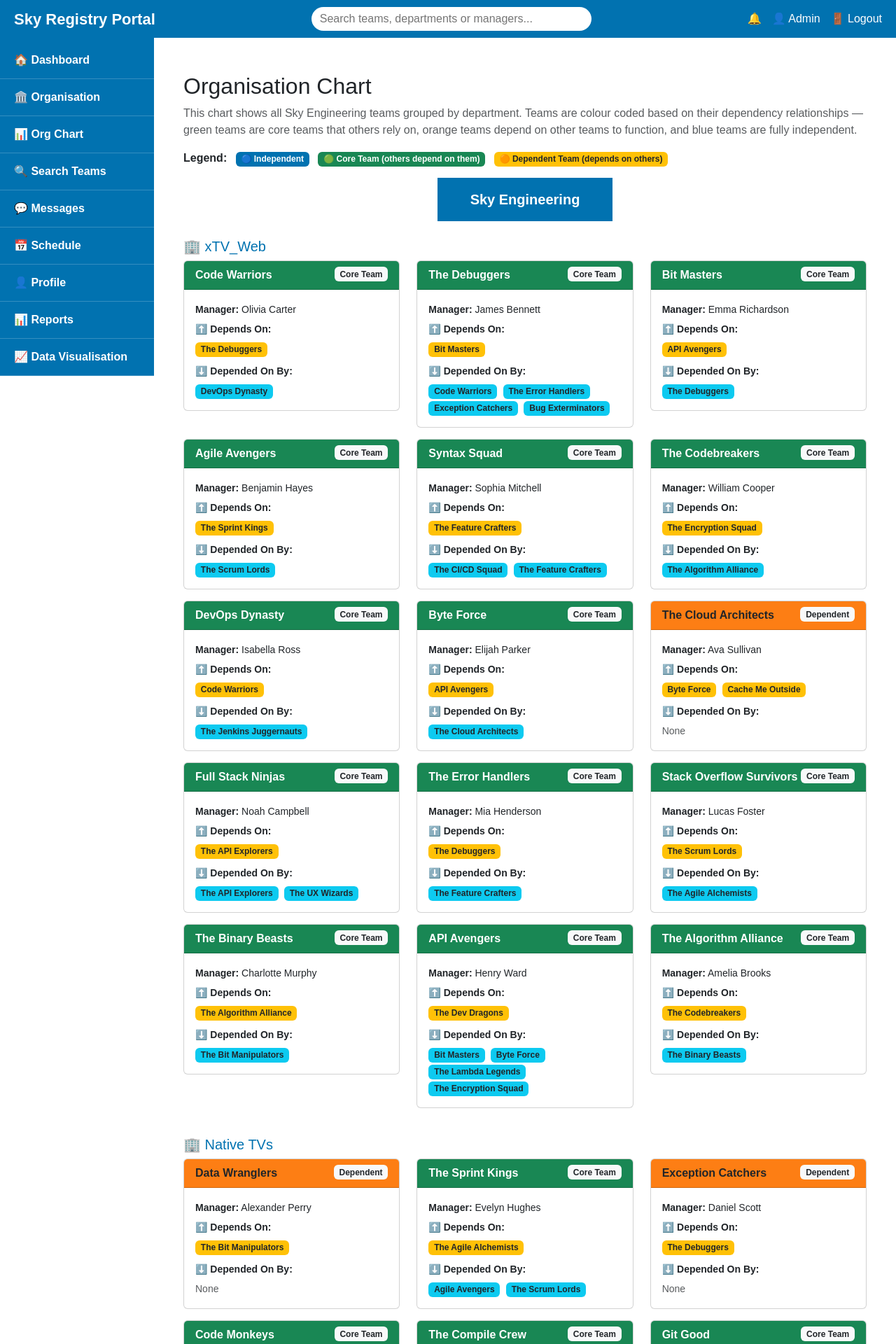
After one commit to youssefbenlamin03-spec/Sky-Registry-Portal, a Django app: page /organisation/org-chart/ in a window 1280 px wide. The commit adds this page. Shown: the top 1920 px of the page at 70% size. Run offline with Django 4.2, Linux system fonts and the light colour scheme; a user stored in the database is signed in; data comes from the database, SQL or seed files in the repository; both versions use the stored data as it was after the commit.

Commit message:
Add org chart page with department and team dependency view

```diff
--- a/organisation/models.py
+++ b/organisation/models.py
@@ -75,14 +75,15 @@ class Engineer(models.Model):
 class TeamDependency(models.Model):
     sourceTeam     = models.ForeignKey(Team, on_delete=models.CASCADE,
                                        related_name='outgoing_dependencies',
-                                       db_column='sourceTeamID')
+                                       db_column='sourceTeamID',
+                                       primary_key=True)
     targetTeam     = models.ForeignKey(Team, on_delete=models.CASCADE,
                                        related_name='incoming_dependencies',
                                        db_column='targetTeamID')
     dependencyType = models.TextField(blank=True, null=True)
 
     class Meta:
-        db_table = 'TeamDependency'
+        db_table = 'Team_Dependency'
         unique_together = ('sourceTeam', 'targetTeam')
 
     def __str__(self):
--- a/organisation/urls.py
+++ b/organisation/urls.py
@@ -11,4 +11,7 @@ urlpatterns = [
 
     # when a user visits /organisation/team/1/ it shows the detail page for team with id 1
     path('team/<int:team_id>/', views.team_detail, name = 'team_detail'),
+
+    # url for the organisation chart page and shows all departments, teams and their dependencies
+    path('org-chart/', views.org_chart, name='org_chart'),
 ]
--- a/organisation/views.py
+++ b/organisation/views.py
@@ -29,3 +29,15 @@ def team_detail(request, team_id):
         'team': team,
         'dependencies': dependencies
     })
+
+@login_required
+def org_chart(request):
+    # get all departments with all their teams and dependency info
+    departments = Department.objects.prefetch_related(
+        'teams__outgoing_dependencies__targetTeam',
+        'teams__incoming_dependencies__sourceTeam',
+    ).all()
+
+    return render(request, 'organisation/org_chart.html', {
+        'departments': departments,
+    })
--- a/templates/layout.html
+++ b/templates/layout.html
@@ -129,6 +129,7 @@
         {% else %}
         <!-- normal user sidebar links -->
         <a href="{% url 'organisation_overview' %}">🏛️ Organisation</a>
+        <a href="{% url 'org_chart' %}">📊 Org Chart</a>
         <a href="#">🔍 Search Teams</a>
         <a href="#">💬 Messages</a>
         <a href="#">📅 Schedule</a>
--- /dev/null
+++ b/templates/organisation/org_chart.html
@@ -0,0 +1,112 @@
+{% extends "layout.html" %}
+
+{% block content %}
+
+<div class="container mt-4">
+
+    <h2>Organisation Chart</h2>
+    <p class="text-muted">
+    This chart shows all Sky Engineering teams grouped by department.
+    Teams are colour coded based on their dependency relationships —
+    green teams are core teams that others rely on, orange teams depend
+    on other teams to function, and blue teams are fully independent.</p>
+    <p>
+        <strong>Legend:</strong>
+        <span class="badge ms-2" style="background-color:#0172B0;">🔵 Independent</span>
+        <span class="badge bg-success ms-2">🟢 Core Team (others depend on them)</span>
+        <span class="badge bg-warning text-dark ms-2">🟠 Dependent Team (depends on others)</span>
+    </p>
+
+    <div class="text-center mb-4">
+        <div class="d-inline-block p-3 text-white fw-bold fs-5" style="background-color: #0172B0; min-width: 250px;">
+            Sky Engineering
+        </div>
+    </div>
+
+    {% for department in departments %}
+
+    <h5 style="color: #0172B0;" class="mt-4">🏢 {{ department.departmentName }}</h5>
+    {% if department.departmentHead %}<p class="text-muted">Head: {{ department.departmentHead }}</p>{% endif %}
+
+    <div class="row">
+        {% for team in department.teams.all %}
+
+        <!-- decide card colour based on dependency type -->
+        {% if team.incoming_dependencies.all %}
+            <!-- green - others depend on this team -->
+            {% with header_color="#198754" %}
+            <div class="col-md-4 mb-3">
+                <div class="card">
+                    <div class="card-header text-white" style="background-color: {{ header_color }};">
+                        <strong>{{ team.teamName }}</strong>
+                        <span class="float-end badge bg-light text-dark">Core Team</span>
+                    </div>
+                    <div class="card-body">
+                        <p class="mb-1"><small><strong>Manager:</strong> {{ team.manager|default:"N/A" }}</small></p>
+
+                        <p class="mb-1"><small><strong>⬆️ Depends On:</strong></small></p>
+                        {% for dep in team.outgoing_dependencies.all %}
+                            <span class="badge bg-warning text-dark me-1">{{ dep.targetTeam.teamName }}</span>
+                        {% empty %}
+                            <small class="text-muted">None</small>
+                        {% endfor %}
+
+                        <p class="mb-1 mt-2"><small><strong>⬇️ Depended On By:</strong></small></p>
+                        {% for dep in team.incoming_dependencies.all %}
+                            <span class="badge bg-info text-dark me-1">{{ dep.sourceTeam.teamName }}</span>
+                        {% endfor %}
+                    </div>
+                </div>
+            </div>
+            {% endwith %}
+
+        {% elif team.outgoing_dependencies.all %}
+            <!-- orange - this team depends on others -->
+            <div class="col-md-4 mb-3">
+                <div class="card">
+                    <div class="card-header text-dark" style="background-color: #fd7e14;">
+                        <strong>{{ team.teamName }}</strong>
+                        <span class="float-end badge bg-light text-dark">Dependent</span>
+                    </div>
+                    <div class="card-body">
+                        <p class="mb-1"><small><strong>Manager:</strong> {{ team.manager|default:"N/A" }}</small></p>
+
+                        <p class="mb-1"><small><strong>⬆️ Depends On:</strong></small></p>
+                        {% for dep in team.outgoing_dependencies.all %}
+                            <span class="badge bg-warning text-dark me-1">{{ dep.targetTeam.teamName }}</span>
+                        {% endfor %}
+
+                        <p class="mb-1 mt-2"><small><strong>⬇️ Depended On By:</strong></small></p>
+                        {% for dep in team.incoming_dependencies.all %}
+                            <span class="badge bg-info text-dark me-1">{{ dep.sourceTeam.teamName }}</span>
+                        {% empty %}
+                            <small class="text-muted">None</small>
+                        {% endfor %}
+                    </div>
+                </div>
+            </div>
+
+        {% else %}
+            <!-- blue - no dependencies at all -->
+            <div class="col-md-4 mb-3">
+                <div class="card">
+                    <div class="card-header text-white" style="background-color: #0172B0;">
+                        <strong>{{ team.teamName }}</strong>
+                        <span class="float-end badge bg-light text-dark">Independent</span>
+                    </div>
+                    <div class="card-body">
+                        <p class="mb-1"><small><strong>Manager:</strong> {{ team.manager|default:"N/A" }}</small></p>
+                        <small class="text-muted">No dependencies</small>
+                    </div>
+                </div>
+            </div>
+
+        {% endif %}
+        {% endfor %}
+    </div>
+
+    {% endfor %}
+
+</div>
+
+{% endblock %}
```
Also changed, not shown: database.sqlite.
